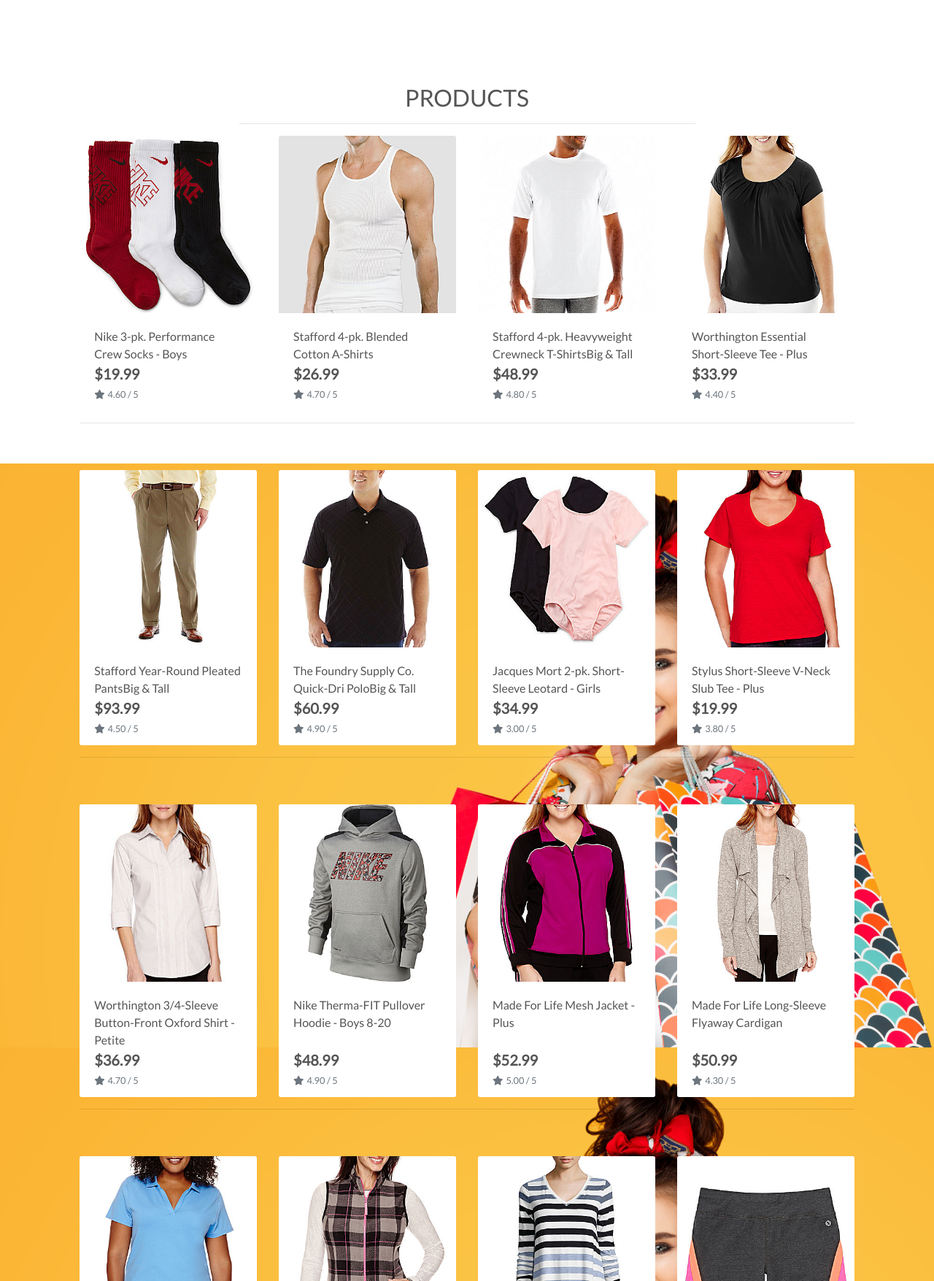
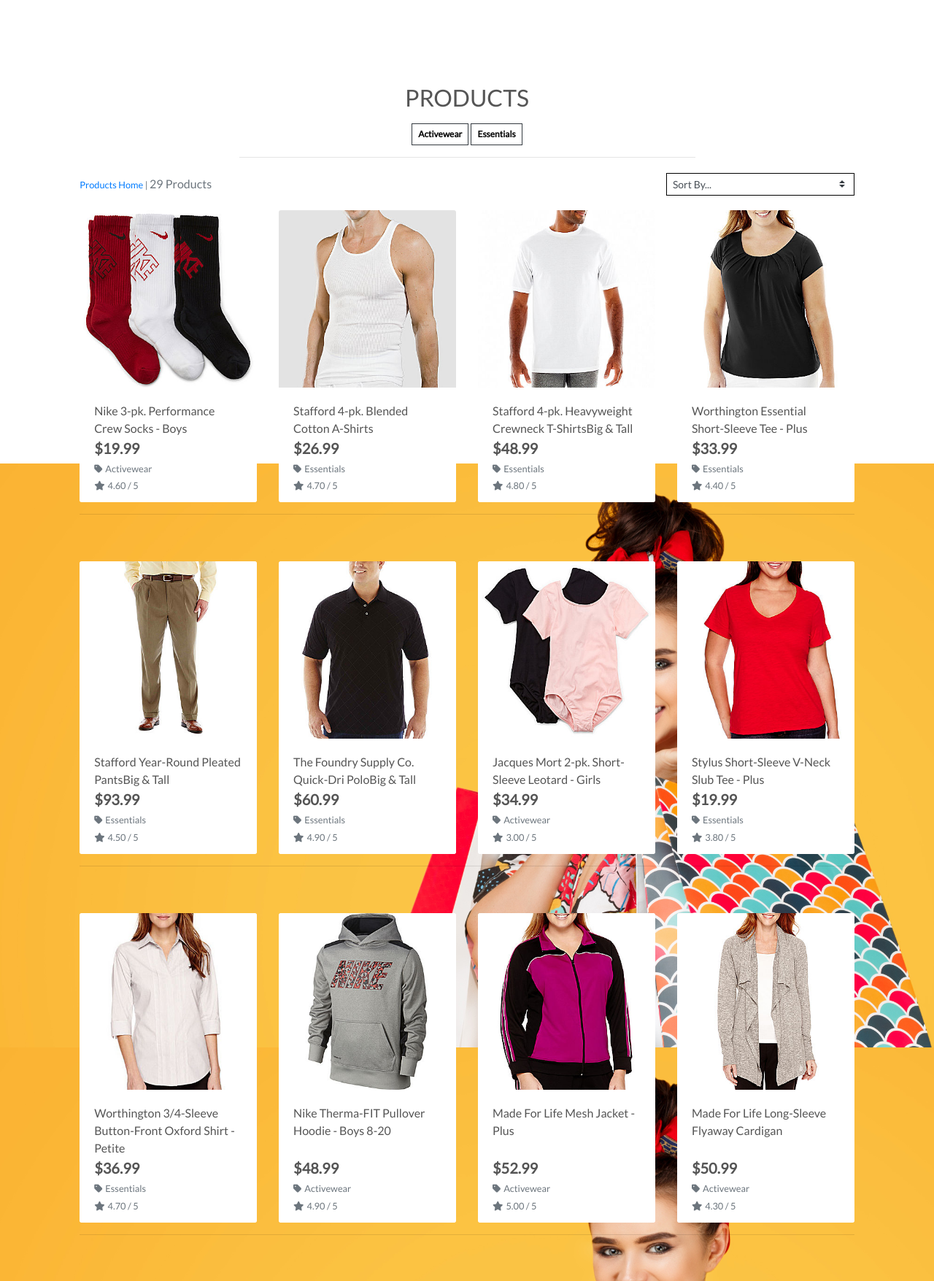
Before and after one commit to Oxymetaphoric/boutique_ado, a Django app: a page that uses products/templates/products/products.html in a window 1280 px wide. Shown: the part 165-1920 px from the top of the page at 73% size. Run offline with Django 5.2, Linux system fonts and the light colour scheme; data comes from the database, SQL or seed files in the repository; some libraries are stand-ins or nearby versions.

Commit message:
BUILD: add sorting and product count to product page

```diff
--- a/products/templates/products/products.html
+++ b/products/templates/products/products.html
@@ -17,6 +17,11 @@
     <div class="row">
       <div class="col text-center mt-3">
         <h2 class="logo-font">Products</h2>
+        {% for c in current_categories %}
+          <a class="category-badge text-decoration-none" href="{% url 'products' %}?category={{ c.name }}">
+            <span class="p-2 mt-2 badge badge-white text-black rounded-0 border border-dark">{{ c.friendly_name }}</span>
+          </a>
+        {% endfor %}
         <hr class="w-50 mb-1"
       </div>
     </div>
@@ -24,14 +29,38 @@
     <div class="row">
       <div class="product-container col-10 offset-1">
         <div class="row mt-1 mb-2">
-
+          <div class="col-12 col-md-6 my-auto order-md-last d-flex justify-content-center justify-content-md-end">
+            <div class="sort-selector-wrapper w-50">
+              <select id="sort-selector" class="custom-select custom-select-sm rounded-0 border border-{% if current_sorting != 'None_None' %}info{% else %}black{% endif %}">
+                <option value="reset"{% if current_sorting == 'None,None'%} selected {% endif %}>Sort By...</option>
+                <option value="price_asc"{% if current_sorting == 'price_asc' %} selected {% endif %}>Price (low to high)</option>
+                <option value="price_desc"{% if current_sorting == 'price_desc' %} selected {% endif %}>Price (high to low)</option>
+                <option value="rating_asc"{% if current_sorting == 'rating_asc' %} selected {% endif %}>Rating (low to high)</option>
+                <option value="rating_desc"{% if current_sorting == 'rating_desc' %} selected {% endif %}>Rating (high to low)</option>
+                <option value="name_asc"{% if current_sorting == 'name_asc' %} selected {% endif %}>Name (A - Z)</option>
+                <option value="name_desc"{% if current_sorting == 'name_desc' %} selected {% endif %}>Name (Z - A)</option>
+                <option value="category_asc"{% if current_sorting == 'category_asc' %} selected {% endif %}>Category (A - Z)</option>
+              <option value="category_desc"{% if current_sorting == 'category_desc' %} selected {% endif %}>Category (Z - A)</option>
+              </select>
+            </div>
+          </div>
+          <div class="col-12 col-md-6 order-md-first">
+            <p class="text-muted mt-3 text-center text-md-left">
+              {% if search_term or current_categories or current_sorting != 'None_None' %}
+                <span class="small">
+              <a href="{% url 'products' %}">Products Home</a> |
+                </span>
+              {% endif %}
+              {{products|length}} Products{% if search_term %} found for <strong>"{{ Search_term }}"</strong>{% endif %}
+            </p>
+          </div>
         </div>
         <div class="row">
           {% for product in products %}
             <div class="col-sm-6 col-md-6 col-lg-4 col-xl-3">
               <div class="card h-100 border-0">
                 {% if product.image %}
-              <a href="{% url 'product_detail' product.id %}">
+                  <a href="{% url 'product_detail' product.id %}">
                     <img class="card-img-top img-fluid" src="{{ product.image.url }}" alt="{{ product.name }}">
                   </a>
                   {% else %}
@@ -46,6 +75,13 @@
                     <div class="row">
                       <div class="col">
                         <p class="lead mb-0 text-left font-weight-bold">${{ product.price }}</p>
+                        {% if product.category %}
+                          <p class="small mt-1 mb-0">
+                            <a class="text-muted" href="{% url 'products' %}?category={{ product.category.name}}">
+                              <i class="fas fa-tag mr-1"></i>{{ product.category.friendly_name }}
+                            </a>
+                          </p>
+                        {% endif %}
                         {% if product.rating %}
                           <small class="text-muted"><i class="fas fa-star mr-1"></i>{{ product.rating }} / 5</small>
                         {% else %}
--- a/products/views.py
+++ b/products/views.py
@@ -20,6 +20,9 @@ def all_products(request):
             if sortkey == 'name':
                 sortkey = 'lower_name'
                 products = products.annotate(lower_name=Lower('name'))
+
+            if sortkey == 'category':
+                sortkey = 'category__name'
             if 'direction' in request.GET:
                 direction = request.GET['direction']
                 if direction == 'desc':
--- a/static/css/base.css
+++ b/static/css/base.css
@@ -74,6 +74,12 @@ body {
 .header-container {
   padding-top: 164px;
   }
+
+a.category-badge > span.badge:hover {
+  background: #212529 !important;
+  color: #fff !important;
+}
+
 /* --------------------------------- Media queries */
 /* Slightly larger container on xl screens */
 @media (min-width: 1200px) {
```
Also changed, not shown: products/templates/products/product_detail.html (+8 -0 lines).
